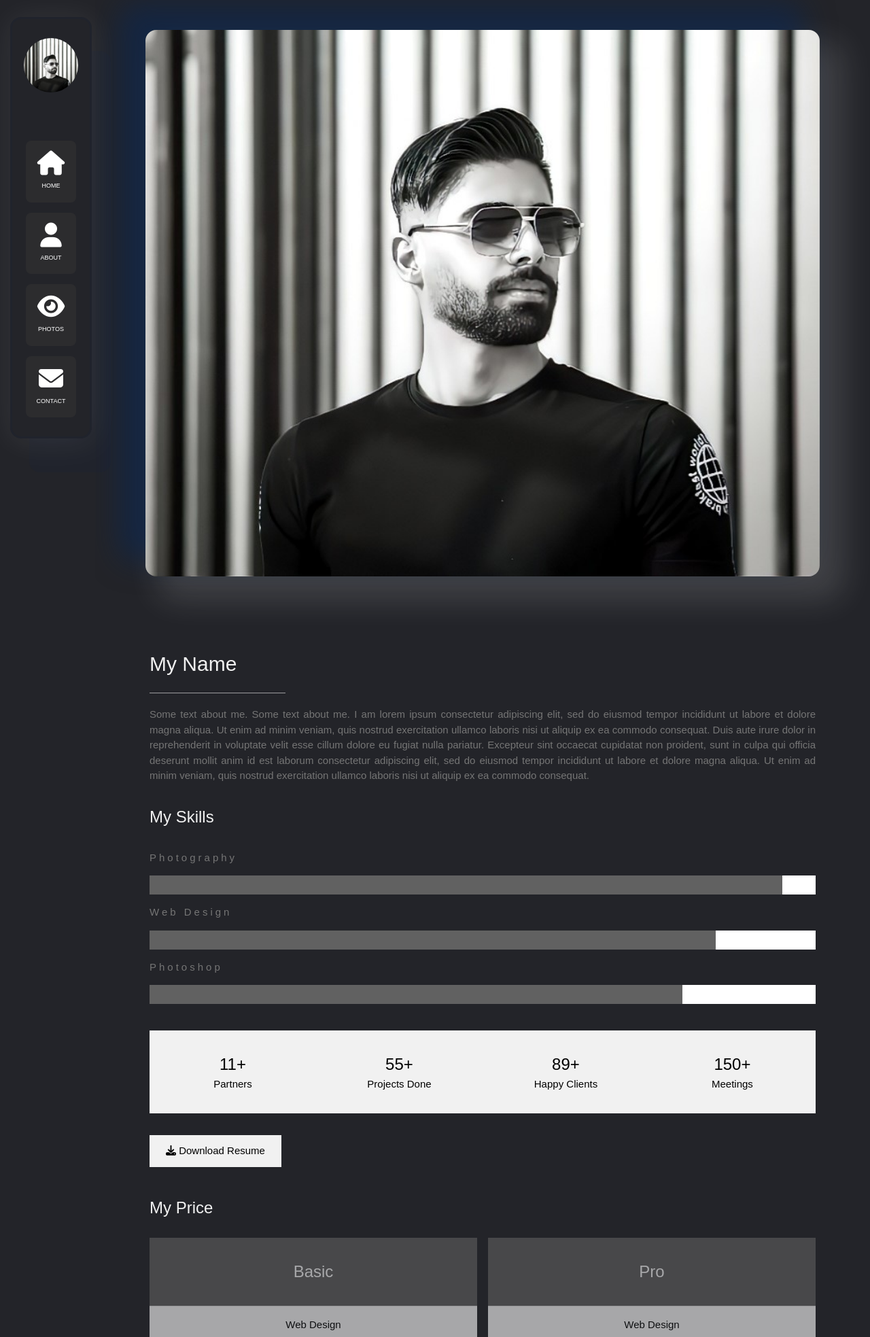
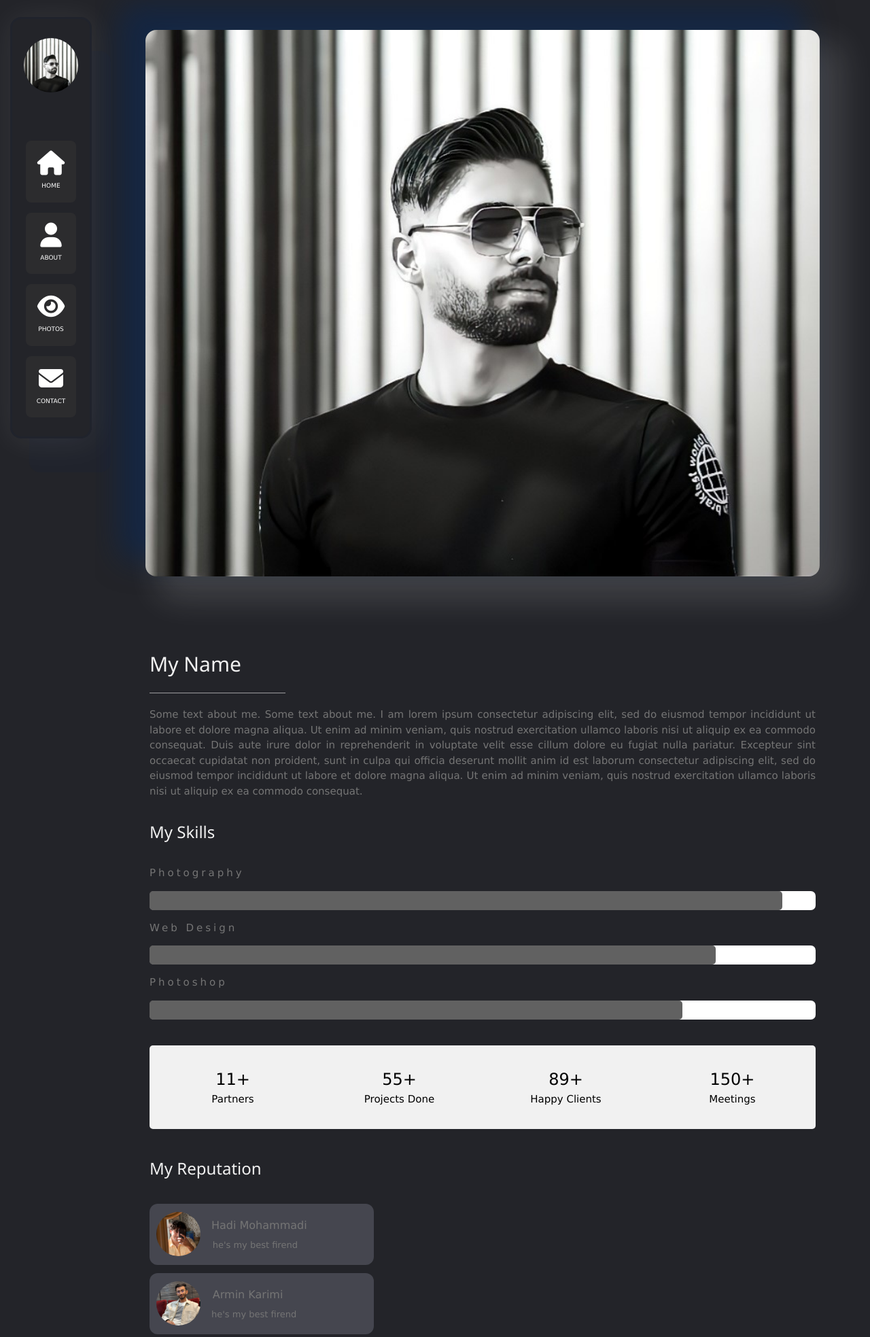
Before and after one commit to DimWar/Mini_graphic_shoop_project, a PHP site: page / in a window 1280 px wide. Shown: the top 1967 px of the page at 68% size. Run offline with PHP 8.4, Linux system fonts and the light colour scheme; some libraries are stand-ins or nearby versions.

Commit message:
chang address

```diff
--- a/assets/css/index.css
+++ b/assets/css/index_1.css
@@ -4,7 +4,7 @@
 @import url("icon.css");
 @import url("media_queries.css");
 @import url("custom_style.css");
-@import url("side_bar.css");
+@import url("side_bar_1.css");
 /*!
  *  Font Awesome 4.7.0 by @davegandy - http://fontawesome.io - @fontawesome
  *  License - http://fontawesome.io/license (Font: SIL OFL 1.1, CSS: MIT License)
--- a/assets/css/side_bar.css
+++ b/assets/css/side_bar_1.css
@@ -93,3 +93,60 @@
     flex-direction: column;
     align-items: flex-start;
 }
+
+.border_rad{
+    border-radius: 7px;
+}
+
+.border_rad_2{
+    border-radius: 5px;
+}
+
+.person_box{
+    background: #45464f;
+    width: 330px;
+    height: 90px;
+    padding: 8px 10px;
+    display: flex;
+    align-items: center;
+    justify-content: flex-start;
+    border-radius: 12px;
+    margin-bottom: 12px;
+}
+
+.person_box img{
+    width: 65px!important;
+    border-radius: 50%;
+}
+
+.person_box .text_1{
+    display: flex;
+    align-items: center;
+    justify-content: flex-start;
+    flex-direction: column;
+    position: relative;
+}
+
+.person_box .text_1 .t_1{
+    font-size: 16px;
+    position: relative;
+    left: 0;
+    margin-bottom: 7px;
+}
+
+.person_box .text_1 .t_2{
+    font-size: 13px;
+    position: relative;
+    left: -6px;
+}
+
+.t_1_a{
+    font-size: 16px;
+    position: relative;
+    left: -9px;
+    margin-bottom: 7px;
+}
+
+.t_2_a{
+    font-size: 13px;
+}
--- a/view/index_tpl.php
+++ b/view/index_tpl.php
@@ -6,23 +6,10 @@
 <meta charset="UTF-8">
 <meta name="viewport" content="width=device-width, initial-scale=1">
 <link rel="stylesheet" href="font-awesome.min.css">
-<link rel="stylesheet" href="assets/css/index.css">
+<link rel="stylesheet" href="assets/css/index_1.css">
 <link rel="stylesheet" href="https://cdnjs.cloudflare.com/ajax/libs/font-awesome/6.3.0/css/all.min.css"
 integrity="sha512-SzlrxWUlpfuzQ+pcUCosxcglQRNAq/DZjVsC0lE40xsADsfeQoEypE+enwcOiGjk/bSuGGKHEyjSoQ1zVisanQ=="
 crossorigin="anonymous" referrerpolicy="no-referrer" />
-<style>
-    aaa{
-        background-attachment: fixed;
-        background-color: #222;
-    }
-body, h1,h2,h3,h4,h5,h6 {font-family: "Montserrat", sans-serif}
-.w3-row-padding img {margin-bottom: 12px}
-/* Set the width of the sidebar to 120px */
-.w3-sidebar {width: 100px;background: #222;}
-/* Add a left margin to the "page content" that matches the width of the sidebar (120px) */
-#main {margin-left: 120px}
-
-</style>
 </head>
 <body class="custom_bac_color">
 
@@ -73,7 +60,6 @@ body, h1,h2,h3,h4,h5,h6 {font-family: "Montserrat", sans-serif}
 <div class="inline_disp" >
   <!-- Header/Home -->
   <header class="w3-container w3-padding-32 w3-center custom_bac_color" id="home">
-    <div class="shadow_2"></div>
     <img src="assets/img/20221025_184940.jpg" alt="boy" class="img_res" width="992" height="1108">
   </header>
 
@@ -87,19 +73,19 @@ body, h1,h2,h3,h4,h5,h6 {font-family: "Montserrat", sans-serif}
     </p>
     <h3 class="w3-padding-16 w3-text-light-grey">My Skills</h3>
     <p class="w3-wide">Photography</p>
-    <div class="w3-white">
-      <div class="w3-dark-grey" style="height:28px;width:95%"></div>
+    <div class="w3-white border_rad">
+      <div class="w3-dark-grey border_rad_2" style="height:28px;width:95%"></div>
     </div>
-    <p class="w3-wide">Web Design</p>
-    <div class="w3-white">
-      <div class="w3-dark-grey" style="height:28px;width:85%"></div>
+    <p class="w3-wide ">Web Design</p>
+    <div class="w3-white border_rad">
+      <div class="w3-dark-grey border_rad_2" style="height:28px;width:85%"></div>
     </div>
     <p class="w3-wide">Photoshop</p>
-    <div class="w3-white">
-      <div class="w3-dark-grey" style="height:28px;width:80%"></div>
+    <div class="w3-white border_rad">
+      <div class="w3-dark-grey border_rad_2" style="height:28px;width:80%"></div>
     </div><br>
 
-    <div class="w3-row w3-center w3-padding-16 w3-section w3-light-grey">
+    <div class="w3-row w3-center w3-padding-16 w3-section w3-light-grey border_rad_2">
       <div class="w3-quarter w3-section">
         <span class="w3-xlarge">11+</span><br>
         Partners
@@ -118,58 +104,22 @@ body, h1,h2,h3,h4,h5,h6 {font-family: "Montserrat", sans-serif}
       </div>
     </div>
 
-    <button class="w3-button w3-light-grey w3-padding-large w3-section">
-      <i class="fa fa-download"></i> Download Resume
-    </button>
-
-    <!-- Grid for pricing tables -->
-    <h3 class="w3-padding-16 w3-text-light-grey">My Price</h3>
-    <div class="w3-row-padding" style="margin:0 -16px">
-      <div class="w3-half w3-margin-bottom">
-        <ul class="w3-ul w3-white w3-center w3-opacity w3-hover-opacity-off">
-          <li class="w3-dark-grey w3-xlarge w3-padding-32">Basic</li>
-          <li class="w3-padding-16">Web Design</li>
-          <li class="w3-padding-16">Photography</li>
-          <li class="w3-padding-16">5GB Storage</li>
-          <li class="w3-padding-16">Mail Support</li>
-          <li class="w3-padding-16">
-            <h2>$ 10</h2>
-            <span class="w3-opacity">per month</span>
-          </li>
-          <li class="w3-light-grey w3-padding-24">
-            <button class="w3-button w3-white w3-padding-large w3-hover-black">Sign Up</button>
-          </li>
-        </ul>
-      </div>
-
-      <div class="w3-half">
-        <ul class="w3-ul w3-white w3-center w3-opacity w3-hover-opacity-off">
-          <li class="w3-dark-grey w3-xlarge w3-padding-32">Pro</li>
-          <li class="w3-padding-16">Web Design</li>
-          <li class="w3-padding-16">Photography</li>
-          <li class="w3-padding-16">50GB Storage</li>
-          <li class="w3-padding-16">Endless Support</li>
-          <li class="w3-padding-16">
-            <h2>$ 25</h2>
-            <span class="w3-opacity">per month</span>
-          </li>
-          <li class="w3-light-grey w3-padding-24">
-            <button class="w3-button w3-white w3-padding-large w3-hover-black">Sign Up</button>
-          </li>
-        </ul>
-      </div>
-    <!-- End Grid/Pricing tables -->
-    </div>
-
     <!-- Testimonials -->
     <h3 class="w3-padding-24 w3-text-light-grey">My Reputation</h3>
-    <img src="assets/   /1677185611606.jpg" alt="Hadi" class="w3-left w3-circle w3-margin-right" style="width:80px">
-    <p><span class="w3-large w3-margin-right">Hadi.</span> Berra's heart.</p>
-    <p>Amir Sait is beautiful. <br>Good job:) </p><br>
-
-    <img src="assets/img/1677185866901.jpg" alt="Armin" class="w3-left w3-circle w3-margin-right" style="width:80px">
-    <p><span class="w3-large w3-margin-right">Armin.</span> Dear Dell.</p>
-    <p>Well done, that's great :)</p>
+    <div class="person_box">
+    <img src="assets/img/1677185611606.jpg" alt="Hadi" class="w3-left w3-circle w3-margin-right" style="width:80px">
+    <div class="text_1">
+    <span class="t_1">Hadi Mohammadi</span>
+    <span class="t_2">he's my best firend</span>
+    </div>
+    </div>
+    <div class="person_box">
+    <img src="assets/img/1677185866901.jpg" alt="Hadi" class="w3-left w3-circle w3-margin-right" style="width:80px">
+    <div class="text_1">
+    <span class="t_1_a">Armin Karimi</span>
+    <span class="t_2_a">he's my best firend</span>
+    </div>
+    </div>
   <!-- End About Section -->
   </div>
 
@@ -183,11 +133,15 @@ body, h1,h2,h3,h4,h5,h6 {font-family: "Montserrat", sans-serif}
     <div class="w3-row-padding" style="margin:0 -16px">
       <div class="w3-half">
         <img src="assets/img/1 (2).jpg" style="width:100%">
+      </div>
+      <div class="w3-half">
+        <img src="assets/img/1 (3).jpg" style="width:100%">
+        </div>
+
+        <div class="w3-half">
         <img src="assets/img/1 (5).jpg" style="width:100%">
       </div>
-
       <div class="w3-half">
-        <img src="assets/img/1 (3).jpg" style="width:100%">
         <img src="assets/img/amir.jpg.webp" style="width:100%">
       </div>
     <!-- End photo grid -->
```
